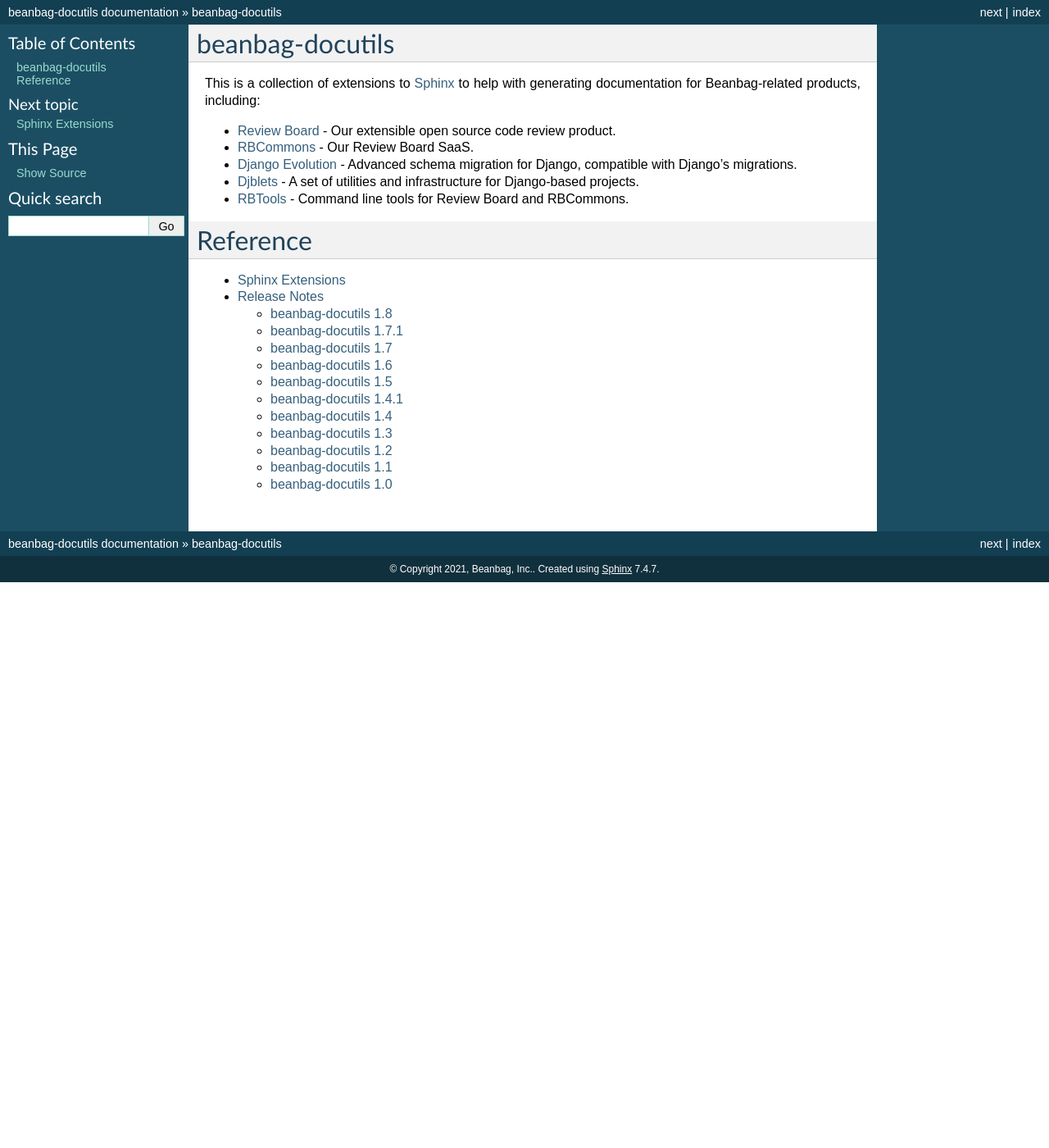
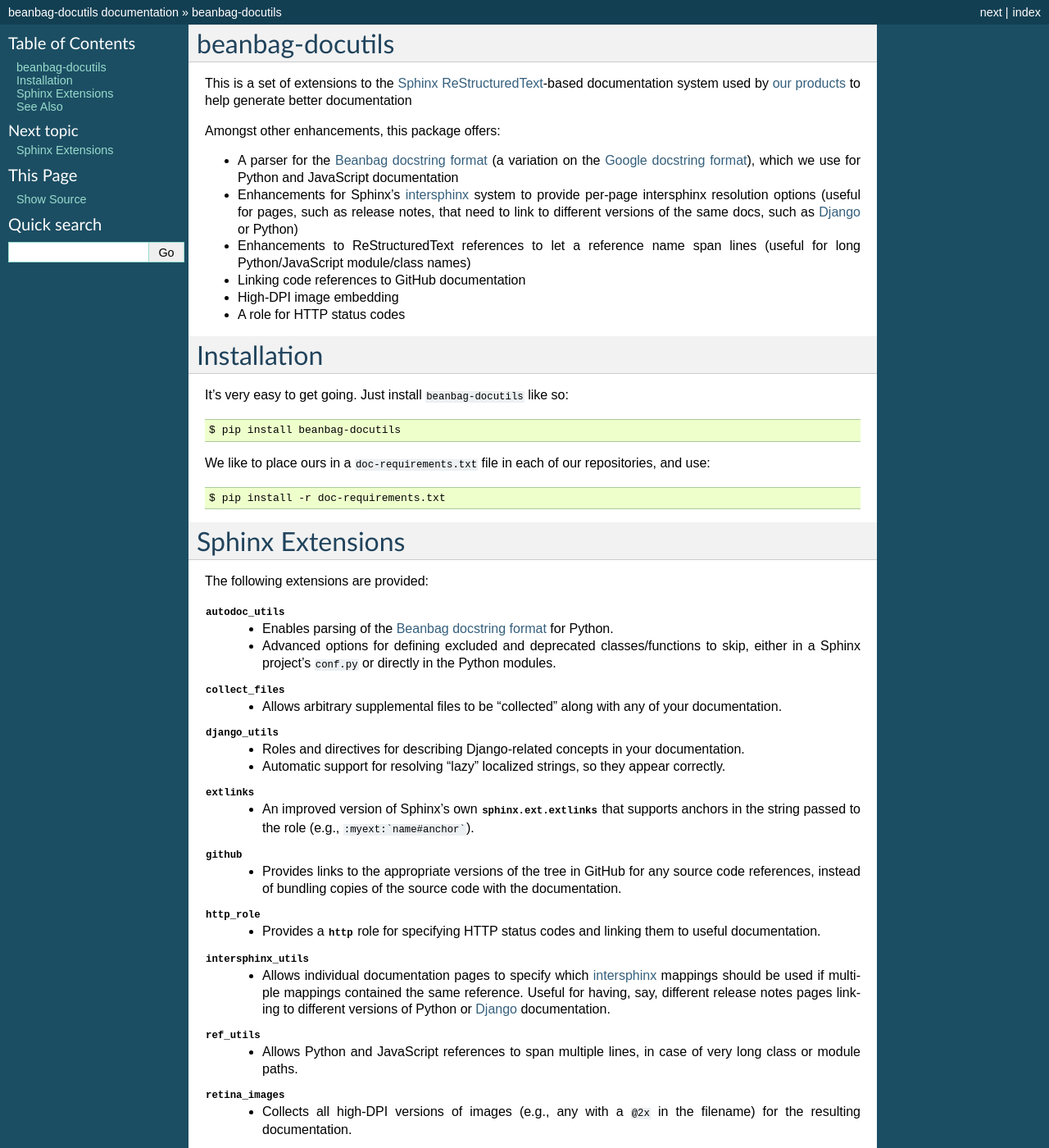
Before and after one commit to beanbaginc/beanbag-docutils, a Sphinx documentation site: the page built from docs/index.rst, in a window 1280 px wide and 1400 px high. Shown: the whole window at 82% size. Built offline with Sphinx 7.4.7, drawn with Linux system fonts in a browser that asks for light colours; some of the changed text lies outside the part shown.

Commit message:
Flesh out the documentation for the main docs page.
This adds installation steps, better describes the purpose of
beanbag-docutils, and gives an explanation of all the main modules. The
docs now work better as a front page for the project.

````diff
--- a/docs/index.rst
+++ b/docs/index.rst
@@ -1,30 +1,140 @@
+
+
+
 beanbag-docutils
 ================
 
-This is a collection of extensions to Sphinx_ to help with generating
-documentation for Beanbag-related products, including:
+This is a set of extensions to the Sphinx_ ReStructuredText_-based
+documentation system used by `our products`_ to help generate better
+documentation
 
-* `Review Board`_ - Our extensible open source code review product.
-* RBCommons_ - Our Review Board SaaS.
-* `Django Evolution`_ - Advanced schema migration for Django, compatible with
-  Django's migrations.
-* Djblets_ - A set of utilities and infrastructure for Django-based projects.
-* RBTools_ - Command line tools for Review Board and RBCommons.
+Amongst other enhancements, this package offers:
+
+* A parser for the `Beanbag docstring format`_ (a variation on the `Google
+  docstring format`_), which we use for Python and JavaScript documentation
+* Enhancements for Sphinx’s intersphinx_ system to provide per-page
+  intersphinx resolution options (useful for pages, such as release notes,
+  that need to link to different versions of the same docs, such as Django_ or
+  Python)
+* Enhancements to ReStructuredText references to let a reference name span
+  lines (useful for long Python/JavaScript module/class names)
+* Linking code references to GitHub documentation
+* High-DPI image embedding
+* A role for HTTP status codes
 
 
-.. _Django Evolution: https://github.com/beanbaginc/django-evolution
-.. _Djblets: https://github.com/djblets/djblets/
-.. _RBCommons: https://www.rbcommons.com/
-.. _RBTools: https://github.com/reviewboard/rbtools/
-.. _Review Board: https://www.reviewboard.org/
+.. _Beanbag docstring format:
+   https://www.notion.so/reviewboard/Standard-Documentation-Format-4388f594d86547cc949b365cda3cf391
+.. _Django: https://www.djangoproject.com/
+.. _Google docstring format:
+   https://google.github.io/styleguide/pyguide.html#s3.8-comments-and-docstrings
+.. _intersphinx:
+   https://www.sphinx-doc.org/en/master/usage/extensions/intersphinx.html
+.. _our products: https://www.beanbaginc.com/
+.. _ReStructuredText:
+   https://docutils.sourceforge.io/docs/ref/rst/restructuredtext.html
 .. _Sphinx: https://www.sphinx-doc.org/
 
 
-Reference
-=========
+Installation
+============
+
+It's very easy to get going. Just install ``beanbag-docutils`` like so:
+
+.. code-block:: shell
+
+   $ pip install beanbag-docutils
+
+We like to place ours in a :file:`doc-requirements.txt` file in each of our
+repositories, and use:
+
+.. code-block:: shell
+
+   $ pip install -r doc-requirements.txt
+
+
+Sphinx Extensions
+=================
+
+The following extensions are provided:
+
+:py:mod:`~beanbag_docutils.sphinx.ext.autodoc_utils`
+    * Enables parsing of the `Beanbag docstring format`_ for Python.
+    * Advanced options for defining excluded and deprecated classes/functions
+      to skip, either in a Sphinx project's :file:`conf.py` or directly in the
+      Python modules.
+
+:py:mod:`~beanbag_docutils.sphinx.ext.collect_files`
+    * Allows arbitrary supplemental files to be "collected" along with any of
+      your documentation.
+
+:py:mod:`~beanbag_docutils.sphinx.ext.django_utils`
+    * Roles and directives for describing Django-related concepts in your
+      documentation.
+    * Automatic support for resolving "lazy" localized strings, so they
+      appear correctly.
+
+:py:mod:`~beanbag_docutils.sphinx.ext.extlinks`
+    * An improved version of Sphinx's own :py:mod:`sphinx.ext.extlinks` that
+      supports anchors in the string passed to the role (e.g.,
+      ``:myext:`name#anchor```).
+
+:py:mod:`~beanbag_docutils.sphinx.ext.github`
+    * Provides links to the appropriate versions of the tree in GitHub for any
+      source code references, instead of bundling copies of the source code
+      with the documentation.
+
+:py:mod:`~beanbag_docutils.sphinx.ext.http_role`
+    * Provides a :rst:role:`http` role for specifying HTTP status codes and
+      linking them to useful documentation.
+
+:py:mod:`~beanbag_docutils.sphinx.ext.intersphinx_utils`
+    * Allows individual documentation pages to specify which intersphinx_
+      mappings should be used if multiple mappings contained the same
+      reference. Useful for having, say, different release notes pages linking
+      to different versions of Python or Django_ documentation.
+
+:py:mod:`~beanbag_docutils.sphinx.ext.ref_utils`
+    * Allows Python and JavaScript references to span multiple lines, in
+      case of very long class or module paths.
+
+:py:mod:`~beanbag_docutils.sphinx.ext.retina_images`
+    * Collects all high-DPI versions of images (e.g., any with a ``@2x``
+      in the filename) for the resulting documentation.
+
+
+See Also
+========
+
+.. toctree::
+   :hidden:
+
+   coderef/index
 
 .. toctree::
    :maxdepth: 2
 
-   coderef/index
    releasenotes/index
+
+* Other Projects:
+
+  * `Review Board`_ - Our extensible open source code review product.
+
+  * RBCommons_ - Our Review Board SaaS.
+
+  * `Django Evolution`_ - Advanced schema migration for Django, compatible with
+    Django's migrations.
+
+  * Djblets_ - A set of utilities and infrastructure for Django-based projects.
+
+  * kgb_ - Function spies for Python unit tests.
+
+  * RBTools_ - Command line tools for Review Board and RBCommons.
+
+
+.. _Django Evolution: https://django-evolution.readthedocs.io/
+.. _Djblets: https://github.com/djblets/djblets/
+.. _kgb: https://github.com/beanbaginc/kgb/
+.. _RBCommons: https://www.rbcommons.com/
+.. _RBTools: https://github.com/reviewboard/rbtools/
+.. _Review Board: https://www.reviewboard.org/
````
